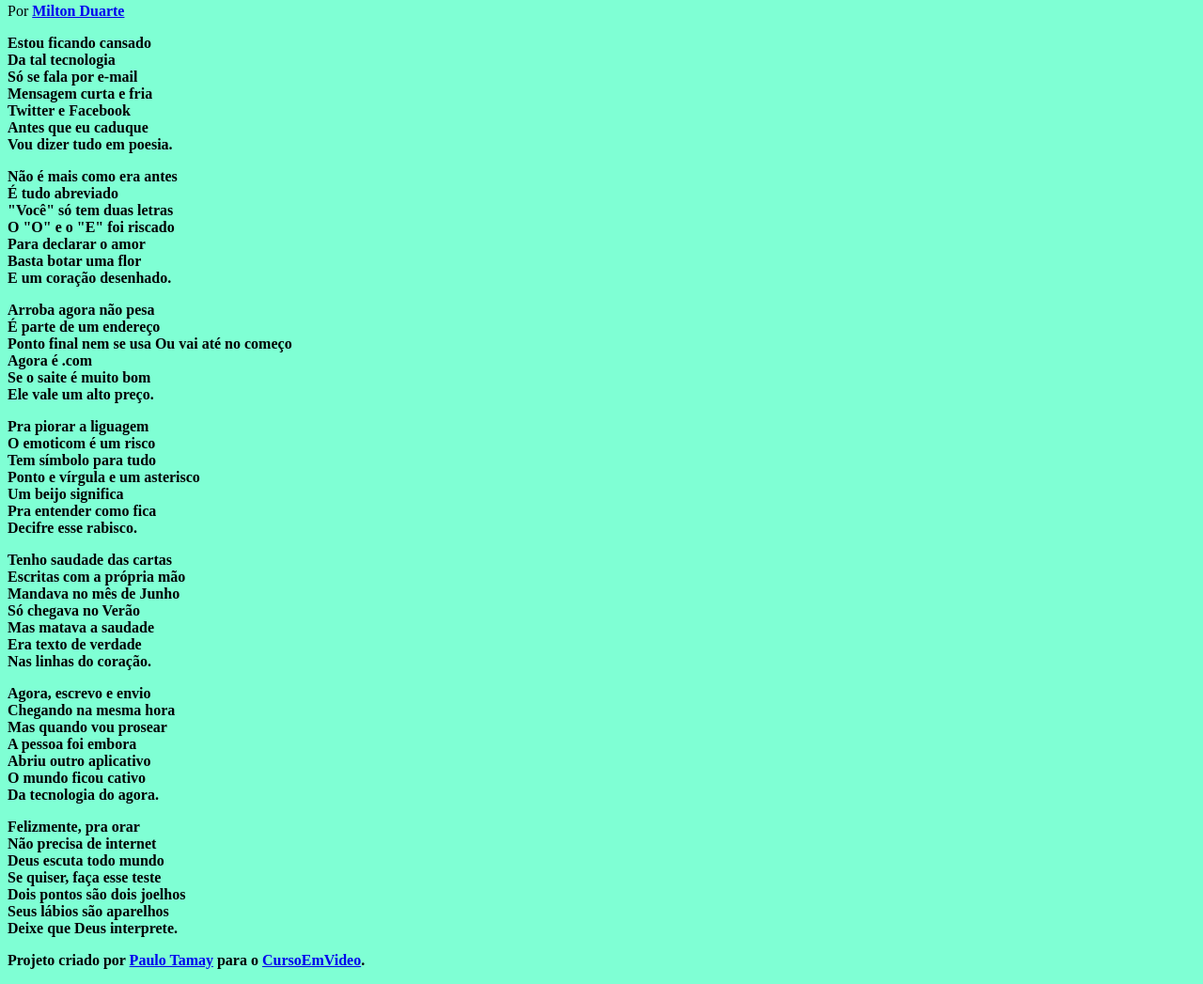
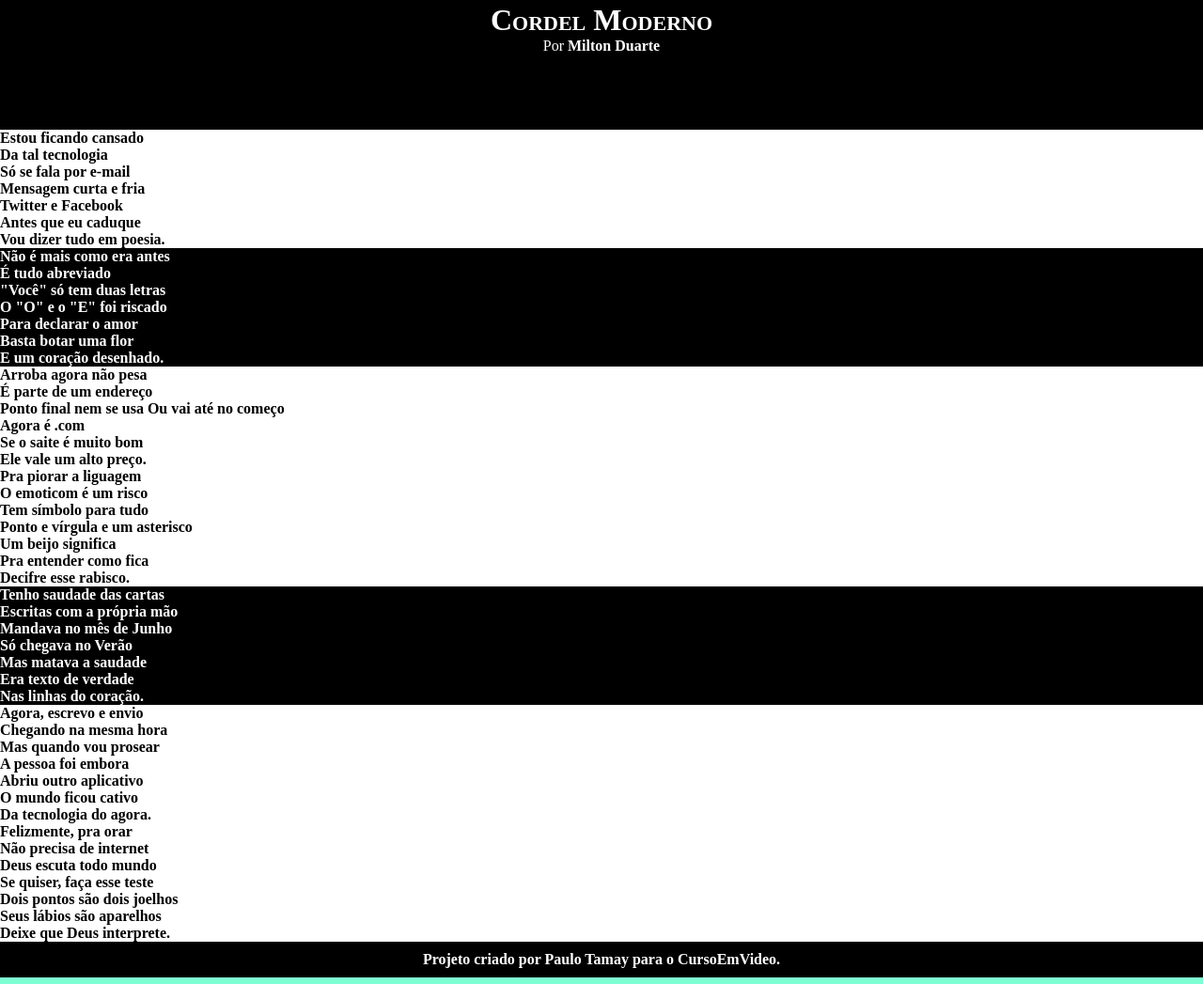
Before and after one commit to ptamay/projetoCordel, a plain HTML site: page index.html in a window 1280 px wide. Shown: the part 77-1124 px from the top of the page at 94% size. Drawn offline with Linux system fonts and the light colour scheme.

Commit message:
Formatação de Header

```diff
--- a/estilos/style.css
+++ b/estilos/style.css
@@ -1,5 +1,58 @@
 @charset "UTF-8";
+
+
+
+* {
+    margin: 0px;
+    padding: 0px;
+}
 
 body {
     background-color: aquamarine;
 }
+
+h1 {
+    font-variant: small-caps;
+}
+
+a {
+    color: white;
+    font-weight: bold;
+    text-decoration: none;
+}
+
+a:hover {
+    text-decoration: underline;
+}
+
+header {
+    background-color: black;
+    color: white;
+    padding-top: 10vh;
+    padding-bottom: 10vh;
+    text-align: center;
+}
+
+section.normal {
+    background-color: white;
+    color: black;
+}
+
+section.background {
+    background-color: black;
+    color: white;
+
+}
+
+section.normal, section.backgrund > p {
+
+
+}
+
+footer {
+    background-color: black;
+    padding: 10px;
+    text-align: center;
+    color: white;
+
+}
--- a/index.html
+++ b/index.html
@@ -17,7 +17,7 @@
         </p>
     </header>
 
-    <section>
+    <section class="normal">
         <p>
             Estou ficando cansado <br>
             Da tal tecnologia <br>
@@ -29,7 +29,7 @@
         </p>
     </section>
 
-    <section>
+    <section class="background">
         <p>
             Não é mais como era antes <br>
             É tudo abreviado <br>
@@ -41,7 +41,7 @@
         </p>
     </section>
 
-    <section>
+    <section class="normal">
 
         <p>
             Arroba agora não pesa <br>
@@ -63,7 +63,7 @@
         </p>
     </section>
 
-    <section>
+    <section class="background">
         <p>
             Tenho saudade das cartas <br>
             Escritas com a própria mão <br>
@@ -75,7 +75,7 @@
         </p>
     </section>
 
-    <section>
+    <section class="normal">
         <p>
             Agora, escrevo e envio <br>
             Chegando na mesma hora <br>
```
